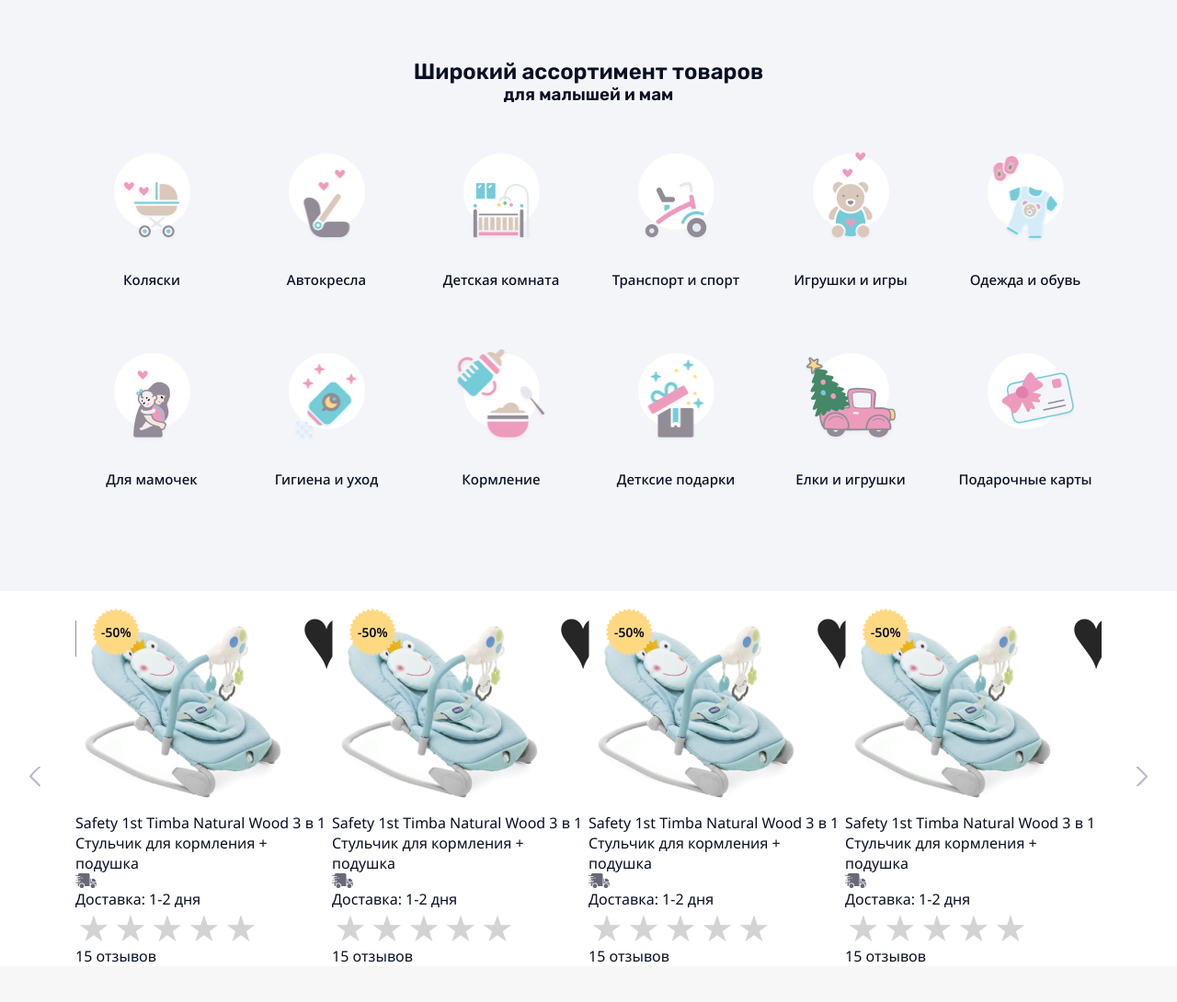
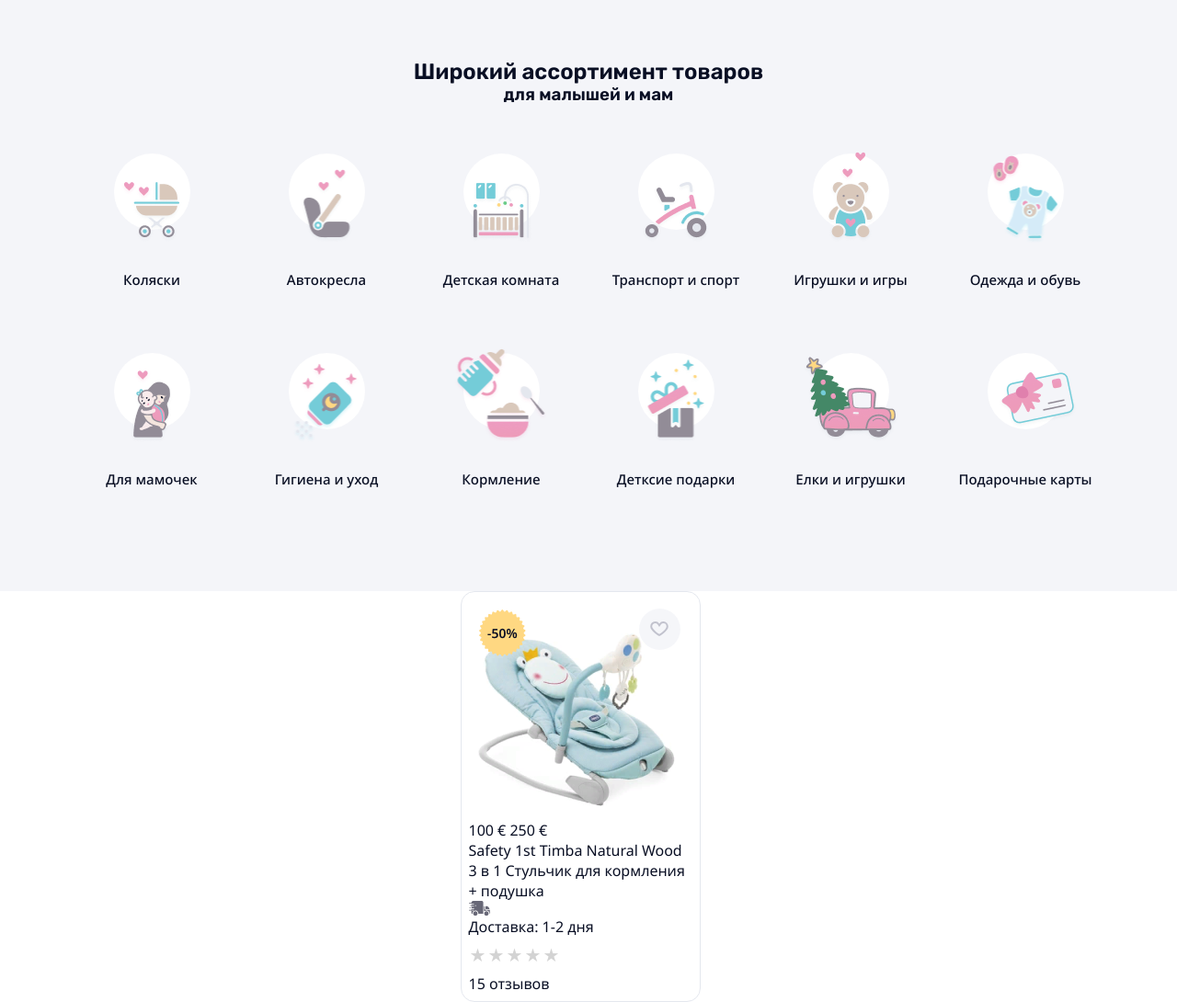
Before and after one commit to Nekiyorik/Bernu-Veikals, a PHP site: page / in a window 1280 px wide. Shown: the part 944-2034 px from the top of the page at 92% size. Before the commit the page ends 1991 px from the top, so only its background shows below. Run offline with PHP 8.4, Linux system fonts and the light colour scheme.

Commit message:
product
поменял немножко карточки

```diff
--- a/css/style.css
+++ b/css/style.css
@@ -469,77 +469,45 @@ nav .wrapper {
 /* кнопочка лайка */
 
 .like-button {
-    display: inline-block;
-    position: absolute;
-    top: 50px;
-    right: 5px;
-    font-size: 32px;
-    cursor: pointer;
-    border: 1px solid black;
-    background: #F4F5F9;
-    opacity: 0.85;
-    border-radius: 50%;
 }
 .like-button::before {
-  font-size: 3em;
-  color: #000;
-  content: "♥";
-  position: absolute;
-  left: 50%;
-  top: 50%;
-  transform: translate(-50%, -50%);
 }
 .like-button::after {
-  font-size: 3em;
-  color: red;
-  content: "♥";
-  position: absolute;
-  left: 50%;
-  top: 50%;
-  transform: translate(-50%, -50%) scale(0);
-  transition: transform 0.2s;
 }
 .liked::after {
-  transform: translate(-50%, -50%) scale(1.1);
 }
 
 /*блядский блок рейтинга*/
 
 .rating {
-  width: 200px;
+  width: 100px;
   height: 40px;
   display: flex;
   flex-direction: row-reverse;
   align-items: center;
   justify-content: flex-end;
 }
-
 .rating:not(:checked) > input {
   display: none;
 }
-
 .rating:not(:checked) > label {
-  width: 40px;
+  width: 20px;
   cursor: pointer;
-  font-size: 40px;
+  font-size: 20px;
   color: lightgrey;
   text-align: center;
   line-height: 1;
 }
-
 .rating:not(:checked) > label:before {
   content: "★";
 }
-
 .rating > input:checked ~ label {
   color: gold;
 }
-
 .rating:not(:checked) > label:hover,
 .rating:not(:checked) > label:hover ~ label {
   color: gold;
 }
-
 .rating > input:checked + label:hover,
 .rating > input:checked + label:hover ~ label,
 .rating > input:checked ~ label:hover,
@@ -551,11 +519,36 @@ nav .wrapper {
 .watched .wrapper {
   position: relative;
 }
+.product-card{
+  padding: 8px;
+  background: #FFFFFF;
+  border: 1px solid #E4E7EE;
+  border-radius: 15px;
+  max-width: 261px;
+}
 .product-card__img{
-    position: relative;
+  position: relative;
+  width: 240px;
+  height: 240px;
 }
 .product-card__img-bonus{
-    position: absolute;
-    top: 18px;
-    left: 18px;
+  position: absolute;
+  top: 10px;
+  left: 10px;
 }
+.product-card__img-button{
+  position: absolute;
+  top: 10px;
+  right: 10px;
+  width: 45px;
+  height: 45px;
+  display: flex;
+  align-items: center;
+  justify-content: center;
+  background: #F4F5F9;
+  opacity: 0.85;
+  border-radius: 50%;
+}
+.product-card__desc-price{
+
+}
--- a/index.html
+++ b/index.html
@@ -438,10 +438,18 @@
                                 <img src="img/product/product-icon/Discount.png" alt="#" >
                             </div>
                             <div class="product-card__img-button">
-                                <button class="like-button"></button>
+                                <img src="img/product/product-icon/unlike.svg" alt="#" class="unlike">
                             </div>
                         </div>
                         <div class="product-card__desc">
+                            <div class="product-card__desc-price">
+                                <span class="actual">
+                                    100 €
+                                </span>
+                                <span class="unact">
+                                    250 €
+                                </span>
+                            </div>
                             <dic class="product-card__desc-name">
                                 <p>
                                     Safety 1st Timba Natural Wood 3 в 1 Стульчик для кормления + подушка
@@ -453,194 +461,16 @@
                             </div>
                             <div class="product-card__desc-rate">
                                 <div class="rating">
-
                                     <input type="radio" id="star-1" name="rating" value="1">
                                     <label for="star-1" title="Оценка «1»"></label>
-
                                     <input type="radio" id="star-2" name="rating" value="2">
                                     <label for="star-2" title="Оценка «2»"></label>
-
                                     <input type="radio" id="star-3" name="rating" value="3">
                                     <label for="star-3" title="Оценка «3»"></label>
-
                                     <input type="radio" id="star-4" name="rating" value="4">
                                     <label for="star-4" title="Оценка «4»"></label>
-
                                     <input type="radio" id="star-5" name="rating" value="5">
                                     <label for="star-5" title="Оценка «5»"></label>
-
-                                </div>
-                                <p>15 отзывов</p>
-                            </div>
-                        </div>
-                    </article>
-                    <article class="product-card">
-                        <div class="product-card__img">
-                            <img src="img/product/image 3.png" alt="#" class="product-card__img-main">
-                            <div class="product-card__img-bonus">
-                                <img src="img/product/product-icon/Discount.png" alt="#" >
-                            </div>
-                            <div class="product-card__img-button">
-                                <button class="like-button"></button>
-                            </div>
-                        </div>
-                        <div class="product-card__desc">
-                            <dic class="product-card__desc-name">
-                                <p>
-                                    Safety 1st Timba Natural Wood 3 в 1 Стульчик для кормления + подушка
-                                </p>
-                            </dic>
-                            <div class="product-card__desc-del">
-                                <img src="img/product/product-icon/Delivery 2.svg" alt="#">
-                                <p>Доставка: 1-2 дня</p>
-                            </div>
-                            <div class="product-card__desc-rate">
-                                <div class="rating">
-
-                                    <input type="radio" id="star-1" name="rating" value="1">
-                                    <label for="star-1" title="Оценка «1»"></label>
-
-                                    <input type="radio" id="star-2" name="rating" value="2">
-                                    <label for="star-2" title="Оценка «2»"></label>
-
-                                    <input type="radio" id="star-3" name="rating" value="3">
-                                    <label for="star-3" title="Оценка «3»"></label>
-
-                                    <input type="radio" id="star-4" name="rating" value="4">
-                                    <label for="star-4" title="Оценка «4»"></label>
-
-                                    <input type="radio" id="star-5" name="rating" value="5">
-                                    <label for="star-5" title="Оценка «5»"></label>
-
-                                </div>
-                                <p>15 отзывов</p>
-                            </div>
-                        </div>
-                    </article>
-                    <article class="product-card">
-                        <div class="product-card__img">
-                            <img src="img/product/image 3.png" alt="#" class="product-card__img-main">
-                            <div class="product-card__img-bonus">
-                                <img src="img/product/product-icon/Discount.png" alt="#" >
-                            </div>
-                            <div class="product-card__img-button">
-                                <button class="like-button"></button>
-                            </div>
-                        </div>
-                        <div class="product-card__desc">
-                            <dic class="product-card__desc-name">
-                                <p>
-                                    Safety 1st Timba Natural Wood 3 в 1 Стульчик для кормления + подушка
-                                </p>
-                            </dic>
-                            <div class="product-card__desc-del">
-                                <img src="img/product/product-icon/Delivery 2.svg" alt="#">
-                                <p>Доставка: 1-2 дня</p>
-                            </div>
-                            <div class="product-card__desc-rate">
-                                <div class="rating">
-
-                                    <input type="radio" id="star-1" name="rating" value="1">
-                                    <label for="star-1" title="Оценка «1»"></label>
-
-                                    <input type="radio" id="star-2" name="rating" value="2">
-                                    <label for="star-2" title="Оценка «2»"></label>
-
-                                    <input type="radio" id="star-3" name="rating" value="3">
-                                    <label for="star-3" title="Оценка «3»"></label>
-
-                                    <input type="radio" id="star-4" name="rating" value="4">
-                                    <label for="star-4" title="Оценка «4»"></label>
-
-                                    <input type="radio" id="star-5" name="rating" value="5">
-                                    <label for="star-5" title="Оценка «5»"></label>
-
-                                </div>
-                                <p>15 отзывов</p>
-                            </div>
-                        </div>
-                    </article>
-                    <article class="product-card">
-                        <div class="product-card__img">
-                            <img src="img/product/image 3.png" alt="#" class="product-card__img-main">
-                            <div class="product-card__img-bonus">
-                                <img src="img/product/product-icon/Discount.png" alt="#" >
-                            </div>
-                            <div class="product-card__img-button">
-                                <button class="like-button"></button>
-                            </div>
-                        </div>
-                        <div class="product-card__desc">
-                            <dic class="product-card__desc-name">
-                                <p>
-                                    Safety 1st Timba Natural Wood 3 в 1 Стульчик для кормления + подушка
-                                </p>
-                            </dic>
-                            <div class="product-card__desc-del">
-                                <img src="img/product/product-icon/Delivery 2.svg" alt="#">
-                                <p>Доставка: 1-2 дня</p>
-                            </div>
-                            <div class="product-card__desc-rate">
-                                <div class="rating">
-
-                                    <input type="radio" id="star-1" name="rating" value="1">
-                                    <label for="star-1" title="Оценка «1»"></label>
-
-                                    <input type="radio" id="star-2" name="rating" value="2">
-                                    <label for="star-2" title="Оценка «2»"></label>
-
-                                    <input type="radio" id="star-3" name="rating" value="3">
-                                    <label for="star-3" title="Оценка «3»"></label>
-
-                                    <input type="radio" id="star-4" name="rating" value="4">
-                                    <label for="star-4" title="Оценка «4»"></label>
-
-                                    <input type="radio" id="star-5" name="rating" value="5">
-                                    <label for="star-5" title="Оценка «5»"></label>
-
-                                </div>
-                                <p>15 отзывов</p>
-                            </div>
-                        </div>
-                    </article>
-                    <article class="product-card">
-                        <div class="product-card__img">
-                            <img src="img/product/image 3.png" alt="#" class="product-card__img-main">
-                            <div class="product-card__img-bonus">
-                                <img src="img/product/product-icon/Discount.png" alt="#" >
-                            </div>
-                            <div class="product-card__img-button">
-                                <button class="like-button"></button>
-                            </div>
-                        </div>
-                        <div class="product-card__desc">
-                            <dic class="product-card__desc-name">
-                                <p>
-                                    Safety 1st Timba Natural Wood 3 в 1 Стульчик для кормления + подушка
-                                </p>
-                            </dic>
-                            <div class="product-card__desc-del">
-                                <img src="img/product/product-icon/Delivery 2.svg" alt="#">
-                                <p>Доставка: 1-2 дня</p>
-                            </div>
-                            <div class="product-card__desc-rate">
-                                <div class="rating">
-
-                                    <input type="radio" id="star-1" name="rating" value="1">
-                                    <label for="star-1" title="Оценка «1»"></label>
-
-                                    <input type="radio" id="star-2" name="rating" value="2">
-                                    <label for="star-2" title="Оценка «2»"></label>
-
-                                    <input type="radio" id="star-3" name="rating" value="3">
-                                    <label for="star-3" title="Оценка «3»"></label>
-
-                                    <input type="radio" id="star-4" name="rating" value="4">
-                                    <label for="star-4" title="Оценка «4»"></label>
-
-                                    <input type="radio" id="star-5" name="rating" value="5">
-                                    <label for="star-5" title="Оценка «5»"></label>
-
                                 </div>
                                 <p>15 отзывов</p>
                             </div>
--- a/js/script.js
+++ b/js/script.js
@@ -10,7 +10,6 @@ $('document').ready(function(){
         $(this).toggleClass('pink')
         $(this).find('p').css('color', '#090F24')
     });
-
     $('.slider').slick({
         infinite: true,
         slidesToShow: 4,
@@ -20,6 +19,3 @@ $('document').ready(function(){
         prevArrow: $('.prev')
       });
 });
-document.querySelector(".like-button").addEventListener("click", (e) => {
-    e.currentTarget.classList.toggle("liked");
-});
```
Also changed, not shown: img/product/product-icon/like.svg (added), img/product/product-icon/unlike.svg (added).
